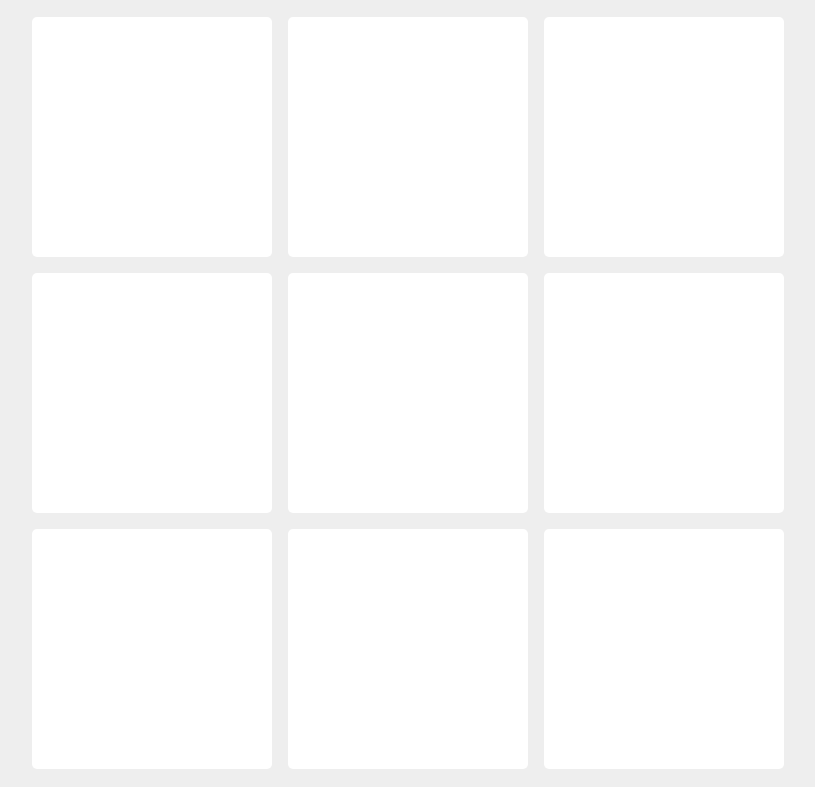
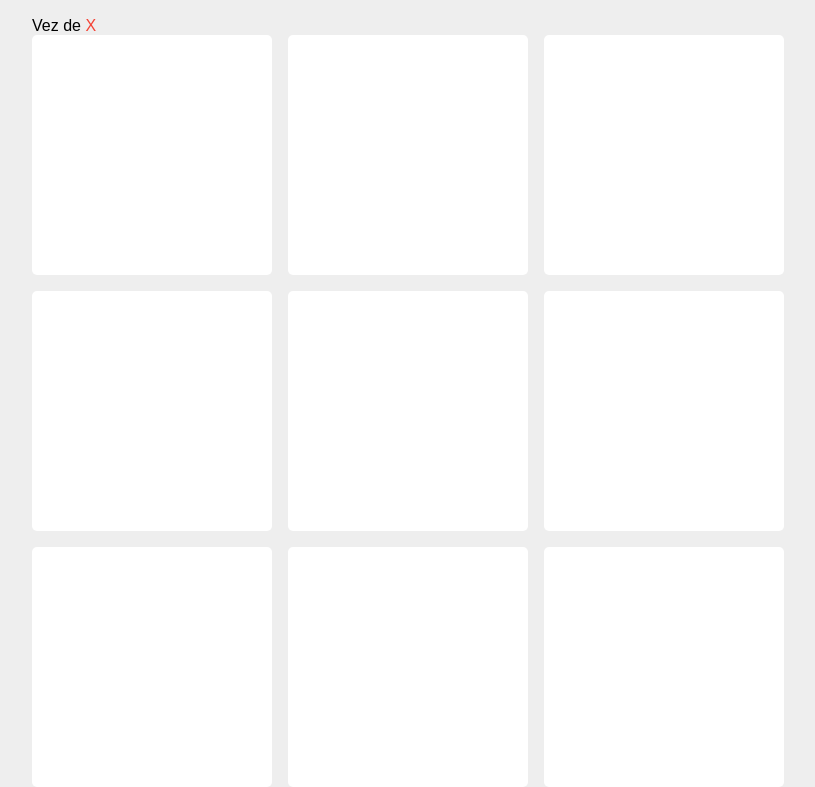
Before and after one commit to JAnthonyDs/Jogo-da-velha, a React app: page / in a window 1280 px wide. Shown: the part 70-857 px from the top of the page, without its empty margins (232-1047 px from the left). Built offline with nearby package versions, Linux system fonts and the light colour scheme.

Commit message:
mostra a vez do jogador

```diff
--- a/src/TicTacToe.css
+++ b/src/TicTacToe.css
@@ -88,6 +88,14 @@ footer{
   color: var(--E-color);
 }
 
+.vez-jogada span.X{
+  color: var(--X-color);
+}
+
+.vez-jogada span.O{
+  color: var(--O-color);
+}
+
 button{
   padding: 0.8rem 1.5rem;
   border: none;
--- a/src/TicTacToe.js
+++ b/src/TicTacToe.js
@@ -61,6 +61,9 @@ function TicTacToe() {
   return (
     <main>
       <h1 className="title">Jogo da velha</h1>
+      <div className="vez-jogada">
+        Vez de <span className={currentPlayer}>{currentPlayer}</span>
+      </div>
 
       <div className={`board ${winner ? "game-over" : ""}`}>
         {board.map((item, index) => (
@@ -78,10 +81,10 @@ function TicTacToe() {
       {winner &&
         <footer>
           {winner === "E" ?
-          <h2 className="winner-message">
-          <span className={winner}>Empatou!</span>
-        </h2>
-          :
+            <h2 className="winner-message">
+              <span className={winner}>Empatou!</span>
+            </h2>
+            :
             <h2 className="winner-message">
               <span className={winner}>{winner}</span> venceu!
             </h2>
```
